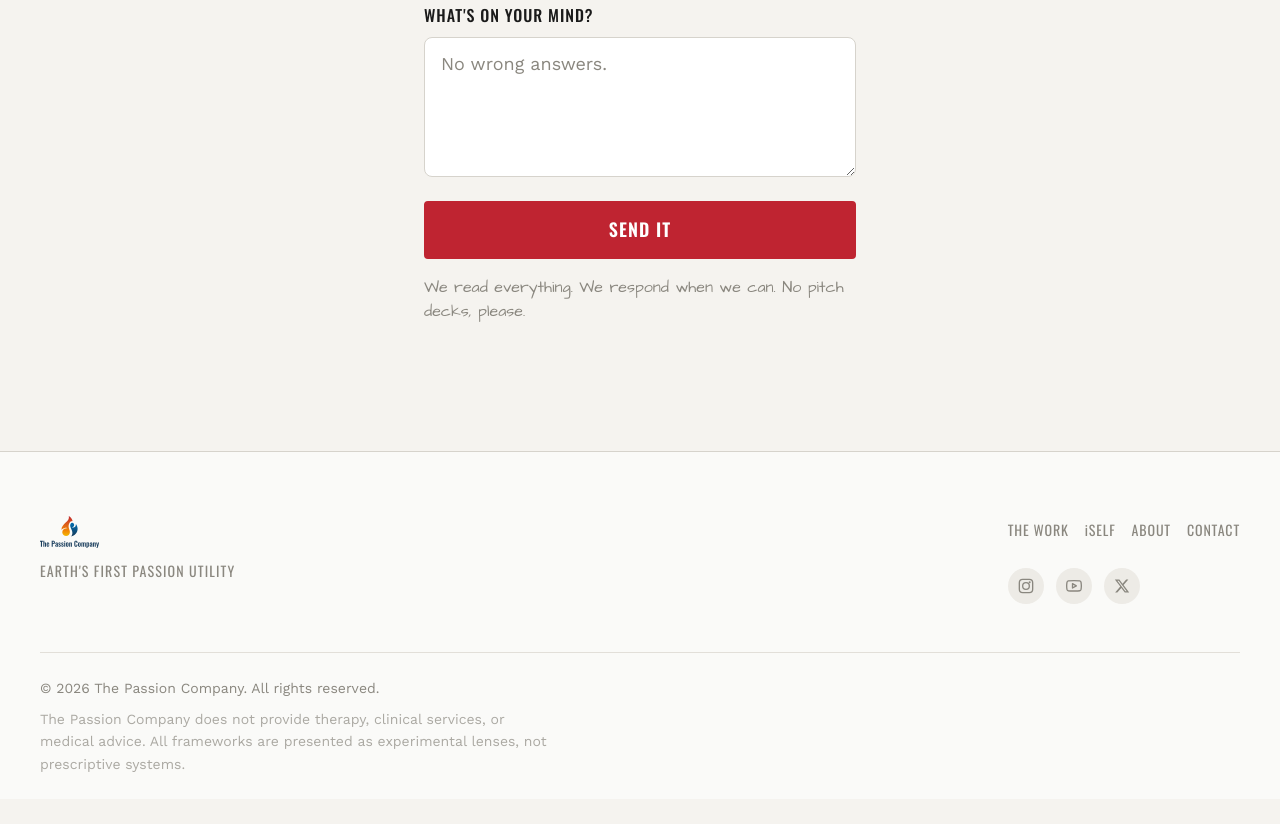
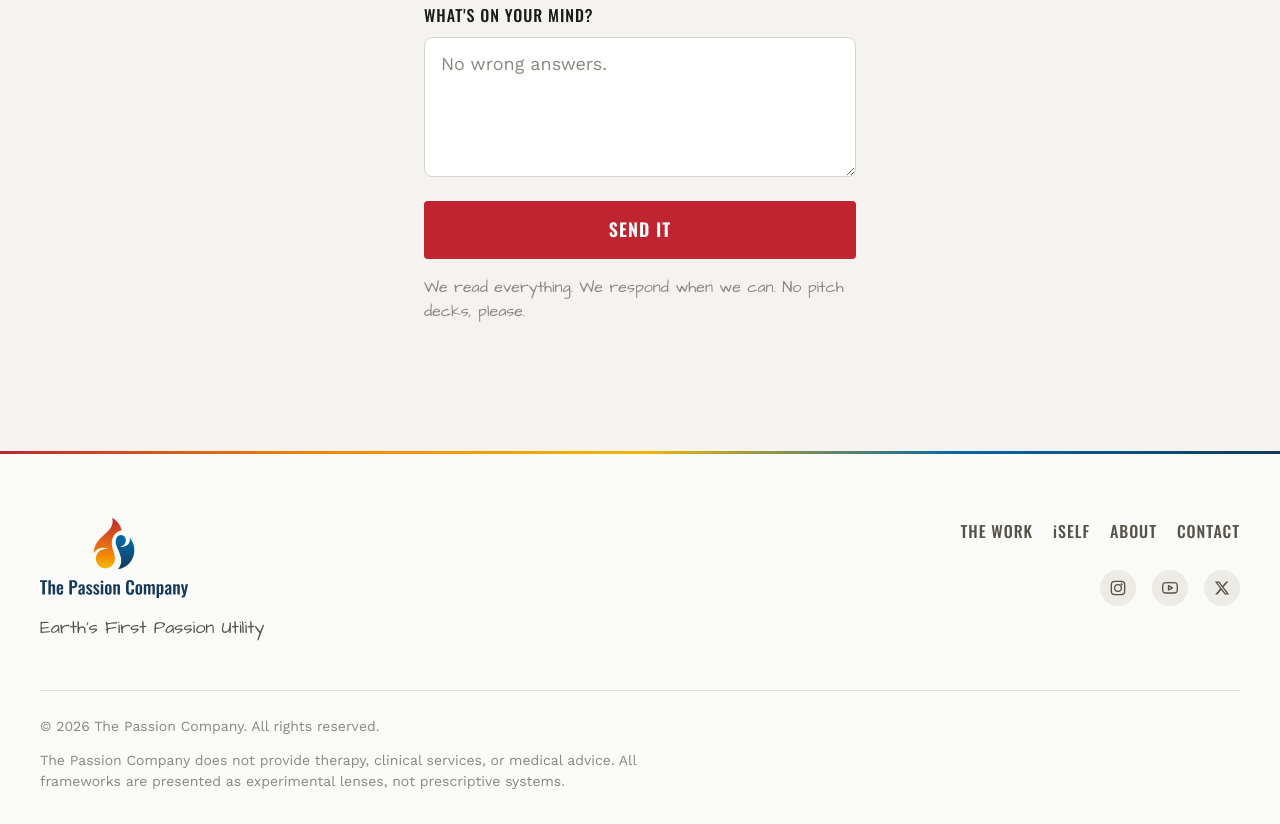
Before and after one commit to jlasman/thepassioncompany, a plain HTML site: page contact.html in a window 1280 px wide. Shown: the part 813-1637 px from the top of the page. Before the commit the page ends 1612 px from the top, so only its background shows below. Drawn offline with nearby package versions, Linux system fonts and the light colour scheme.

Commit message:
fix: sync footer CSS to match index.html across contact.html + iself.html
- Rainbow gradient top border (border-image linear-gradient)
- 80px logo height (was 32px)
- Grid layout 1fr/auto (was flex column)
- footer-brand__tagline: Architects Daughter font (was Oswald)
- footer-nav__link: text-sm + color-text-secondary (was text-xs + tertiary)
- footer-social gap: space-4 (was space-3)
- footer-bottom id=contact added to contact.html

```diff
--- a/contact.html
+++ b/contact.html
@@ -275,33 +275,89 @@
       color: var(--color-text-secondary);
     }
 
-    /* Footer */
-    .site-footer { background: var(--color-surface); border-top: 1px solid var(--color-border);
-      padding: var(--space-16) var(--space-6) 0; }
-    .site-footer__inner { max-width: var(--content-wide); margin: 0 auto;
-      display: flex; flex-direction: column; gap: var(--space-12); }
-    @media (min-width: 640px) { .site-footer__inner { flex-direction: row; justify-content: space-between; align-items: flex-start; } }
-    .footer-brand { display: flex; flex-direction: column; gap: var(--space-3); }
-    .footer-brand__logo img { height: 32px; width: auto; }
-    .footer-brand__tagline { font-family: var(--font-display); font-size: var(--text-xs);
-      text-transform: uppercase; letter-spacing: 0.08em; color: var(--color-text-tertiary); }
-    .footer-nav { display: flex; flex-direction: column; gap: var(--space-6); }
-    .footer-nav__links { list-style: none; display: flex; flex-wrap: wrap; gap: var(--space-4); }
-    .footer-nav__link { font-family: var(--font-display); font-size: var(--text-xs);
-      text-transform: uppercase; letter-spacing: 0.06em; color: var(--color-text-tertiary);
-      transition: color var(--transition-fast); }
+    /* =========================================================
+       FOOTER
+       ========================================================= */
+    .site-footer {
+      border-top: 3px solid transparent;
+      border-image: linear-gradient(90deg, var(--tpc-red), var(--tpc-orange), var(--tpc-yellow), var(--tpc-blue), var(--tpc-dark-blue)) 1;
+      padding: var(--space-16) var(--space-6) var(--space-8);
+      background: var(--color-surface);
+    }
+    .site-footer__inner {
+      max-width: var(--content-wide);
+      margin: 0 auto;
+      display: grid;
+      grid-template-columns: 1fr auto;
+      gap: var(--space-12);
+      align-items: start;
+    }
+    .footer-brand__logo img {
+      height: 80px;
+      width: auto;
+      margin-bottom: var(--space-4);
+    }
+    .footer-brand__tagline {
+      font-family: var(--font-accent);
+      font-size: var(--text-base);
+      color: var(--color-text-secondary);
+    }
+    .footer-nav {
+      display: flex;
+      flex-direction: column;
+      gap: var(--space-6);
+      align-items: flex-end;
+    }
+    .footer-nav__links {
+      display: flex;
+      list-style: none;
+      gap: var(--space-5);
+    }
+    .footer-nav__link {
+      font-family: var(--font-display);
+      font-weight: 500;
+      font-size: var(--text-sm);
+      text-transform: uppercase;
+      letter-spacing: 0.06em;
+      color: var(--color-text-secondary);
+      transition: color var(--transition-fast);
+    }
     .footer-nav__link:hover { color: var(--color-text); }
-    .footer-social { display: flex; gap: var(--space-3); }
-    .footer-social__icon { display: flex; align-items: center; justify-content: center;
-      width: 36px; height: 36px; background: var(--color-surface-inset); border-radius: var(--radius-full);
-      color: var(--color-text-tertiary); transition: all var(--transition-fast); }
-    .footer-social__icon:hover { background: var(--color-depth); color: #FFF; }
+    .footer-social { display: flex; gap: var(--space-4); }
+    .footer-social__icon {
+      display: flex;
+      align-items: center;
+      justify-content: center;
+      width: 36px;
+      height: 36px;
+      border-radius: var(--radius-full);
+      background: var(--color-surface-inset);
+      color: var(--color-text-secondary);
+      transition: all var(--transition-fast);
+    }
+    .footer-social__icon:hover { background: var(--color-depth); color: #FFFFFF; }
     .footer-social__icon svg { width: 16px; height: 16px; }
-    .footer-bottom { max-width: var(--content-wide); margin: var(--space-12) auto 0;
-      padding: var(--space-6) 0; border-top: 1px solid var(--color-divider);
-      display: flex; flex-direction: column; gap: var(--space-2); }
+    .footer-bottom {
+      max-width: var(--content-wide);
+      margin: var(--space-12) auto 0;
+      padding-top: var(--space-6);
+      border-top: 1px solid var(--color-divider);
+      display: flex;
+      flex-direction: column;
+      gap: var(--space-3);
+    }
     .footer-legal { font-size: var(--text-xs); color: var(--color-text-tertiary); }
-    .footer-disclaimer { font-size: var(--text-xs); color: var(--color-text-tertiary); opacity: 0.7; max-width: 60ch; }
+    .footer-disclaimer {
+      font-size: var(--text-xs);
+      color: var(--color-text-tertiary);
+      max-width: 72ch;
+      line-height: 1.5;
+    }
+    @media (max-width: 768px) {
+      .site-footer__inner { grid-template-columns: 1fr; gap: var(--space-8); }
+      .footer-nav { align-items: flex-start; }
+      .footer-nav__links { flex-wrap: wrap; }
+    }
 
     /* Scroll reveal */
     .reveal { opacity: 0; transform: translateY(24px); transition: opacity 0.6s ease-out, transform 0.6s ease-out; }
@@ -446,7 +502,7 @@
         </div>
       </div>
     </div>
-    <div class="footer-bottom">
+    <div class="footer-bottom" id="contact">
       <p class="footer-legal">&copy; 2026 The Passion Company. All rights reserved.</p>
       <p class="footer-disclaimer">The Passion Company does not provide therapy, clinical services, or medical advice. All frameworks are presented as experimental lenses, not prescriptive systems.</p>
     </div>
```
Also changed, not shown: iself.html (+77 -23 lines).
